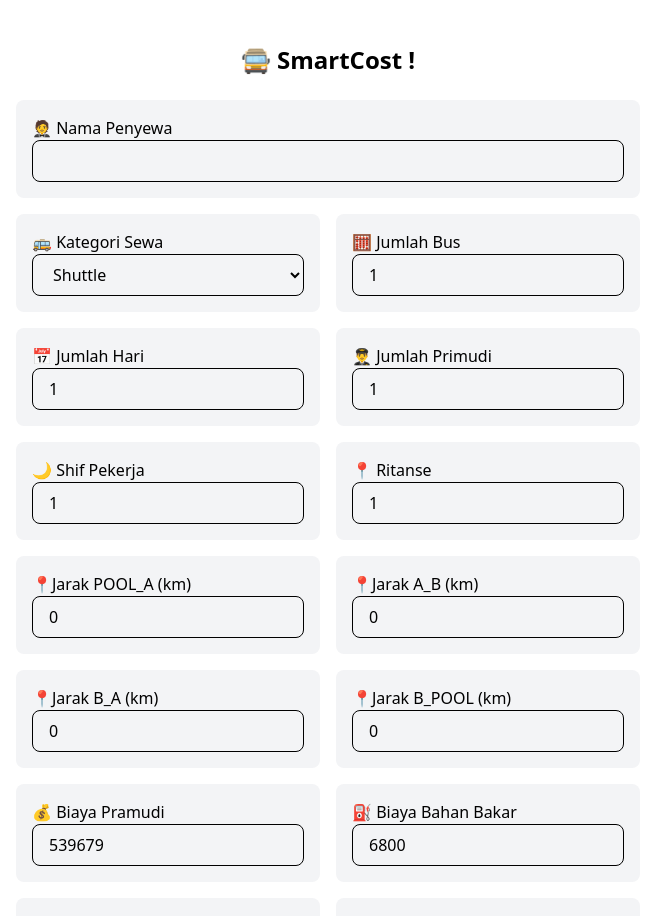
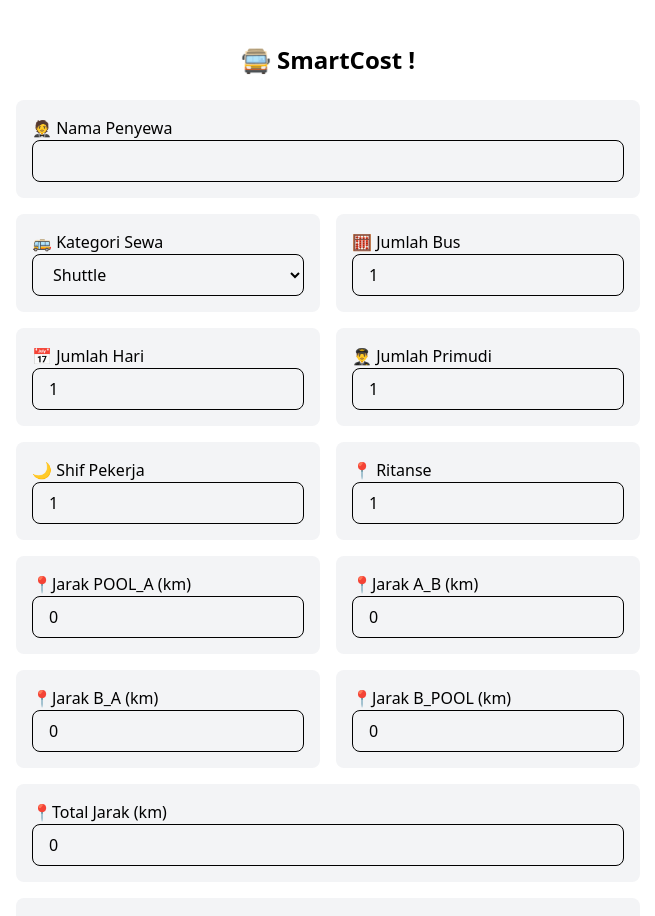
Before and after one commit to MohamadRiz/SmartCost, a React (Vite) app: page / in a window 1280 px wide. Shown: the top 916 px of the page, without its empty margins (312-967 px from the left). Built offline with nearby package versions, Linux system fonts and the light colour scheme.

Commit message:
update: add input total km and remove biaya

```diff
--- a/src/components/molecules/CostInput.jsx
+++ b/src/components/molecules/CostInput.jsx
@@ -3,11 +3,11 @@ import InputField from "../atoms/InputField";
 
 const CostInput = ({ fuelPrice, maintenancePrice, setFuelPrice, setMaintenancePrice, driverFee,
   setDriverFee,depreciationCost,setDepreciationCost }) => (
-  <div className="grid grid-cols-2 gap-4 mt-4">
-    <InputField label="💰 Biaya Pramudi" value={driverFee} onChange={(e) => setDriverFee(Number(e.target.value))} />
+  <div className="grid grid-cols-1 gap-4 mt-4">
+    {/* <InputField label="💰 Biaya Pramudi" value={driverFee} onChange={(e) => setDriverFee(Number(e.target.value))} /> */}
     <InputField label="⛽ Biaya Bahan Bakar" value={fuelPrice} onChange={(e) => setFuelPrice(Number(e.target.value))} />
-    <InputField label="🔧 Biaya Perawatan" value={maintenancePrice} onChange={(e) => setMaintenancePrice(Number(e.target.value))} />
-    <InputField label="🏗 Biaya Penyusutan per Bus" value={depreciationCost} onChange={(e) => setDepreciationCost(Number(e.target.value))} />
+    {/* <InputField label="🔧 Biaya Perawatan" value={maintenancePrice} onChange={(e) => setMaintenancePrice(Number(e.target.value))} /> */}
+    {/* <InputField label="🏗 Biaya Penyusutan per Bus" value={depreciationCost} onChange={(e) => setDepreciationCost(Number(e.target.value))} /> */}
   </div>
 );
 
--- a/src/components/organisms/BusForm.jsx
+++ b/src/components/organisms/BusForm.jsx
@@ -31,6 +31,8 @@ const BusForm = ({
   setDepreciationCost,
   margin,
   setMargin,
+  totalKm,
+  handleTotalChange,
 }) => (
   <>
     <div className="grid grid-cols-1 gap-4">
@@ -88,6 +90,13 @@ const BusForm = ({
       />
     </div>
     <DistanceInput distance={distance} setDistance={setDistance} />
+    <div className="grid grid-cols-1 gap-4 mt-4">
+     <InputField
+        value={totalKm}
+        onChange={handleTotalChange}
+        label="📍Total Jarak (km)"
+      />
+    </div>
     <CostInput
       fuelPrice={fuelPrice}
       maintenancePrice={maintenancePrice}
@@ -98,7 +107,7 @@ const BusForm = ({
       depreciationCost={depreciationCost}
       setDepreciationCost={setDepreciationCost}
     />
-    <div className="grid grid-cols-2 gap-4 mt-4">
+    <div className="grid grid-cols-1 gap-4 mt-4">
       <InputField
         label="📊 Margin (%)"
         value={margin}
--- a/src/pages/BusRentCalculator.jsx
+++ b/src/pages/BusRentCalculator.jsx
@@ -1,4 +1,4 @@
-import React, { useState } from "react";
+import React, { useEffect, useState } from "react";
 import BusForm from "../components/organisms/BusForm";
 import CalculationResults from "../components/organisms/CalculationResults";
 import jsPDF from "jspdf";
@@ -19,9 +19,9 @@ const BusRentCalculator = () => {
   const [margin, setMargin] = useState(10);
   const [tripCount, setTripCount] = useState(1);
   const [calculated, setCalculated] = useState(false);
+  const [totalKm, setTotalKm] = useState(0);
 
-  const totalKm = ((distance["a_B"] + distance["b_A"]) * tripCount * shifCount) +
-                      ((distance["pool_A"] + distance["b_Pool"]) * shifCount);
+
   const fuelCost = ((totalKm / 3) * fuelPrice) * busCount;
   const driverCost = (driverFee * driverCount) * shifCount;
   const maintenanceCost = totalKm * maintenancePrice * busCount;
@@ -31,6 +31,46 @@ const BusRentCalculator = () => {
   const totalRent = totaloperational * dayCount * busCount + (totaloperational * (margin / 100));
   const totalDailyRent = totalRent / dayCount;
 
+   // Calculate total KM based on the given formula
+   const calculateTotalKm = () => {
+    return (
+      (distance["a_B"] + distance["b_A"]) * tripCount * shifCount +
+      (distance["pool_A"] + distance["b_Pool"]) * shifCount
+    );
+  };
+
+  // Auto-update total KM when values change
+  useEffect(() => {
+    setTotalKm(calculateTotalKm());
+  }, [distance, tripCount, shifCount]);
+
+  // Handle manual changes to total KM
+  const handleTotalChange = (e) => {
+    const newTotalKm = Number(e.target.value);
+    const currentTotal = calculateTotalKm();
+
+    if (currentTotal === 0) {
+      // Prevent division by zero: Distribute manually if total was 0
+      const equalShare = newTotalKm / 4;
+      setDistance({
+        pool_A: equalShare,
+        a_B: equalShare,
+        b_A: equalShare,
+        b_Pool: equalShare,
+      });
+    } else {
+      // Adjust each distance proportionally
+      const factor = newTotalKm / currentTotal;
+      const updatedDistances = Object.keys(distance).reduce((acc, key) => {
+        acc[key] = distance[key] * factor;
+        return acc;
+      }, {});
+
+      setDistance(updatedDistances);
+    }
+
+    setTotalKm(newTotalKm);
+  };
   const handleCalculate = () => {
     setCalculated(true);
   };
@@ -130,7 +170,7 @@ const BusRentCalculator = () => {
   return (
     <div className="max-w-2xl mx-auto p-6 bg-white shadow-lg rounded-xl">
       <h2 className="text-2xl font-bold mb-6 text-center">🚍 SmartCost !</h2>
-      <BusForm {...{ name, setName, busType, setBusType, busCount, setBusCount, dayCount, setDayCount, shifCount, setShifCount, driverCount, setDriverCount,tripCount, setTripCount, distance, setDistance, fuelPrice, setFuelPrice, driverFee, setDriverFee, maintenancePrice, setMaintenancePrice, depreciationCost, setDepreciationCost, margin, setMargin }} />
+      <BusForm {...{ name, setName, busType, setBusType, busCount, setBusCount, dayCount, setDayCount, shifCount, setShifCount, driverCount, setDriverCount,tripCount, setTripCount, distance, setDistance, fuelPrice, setFuelPrice, driverFee, setDriverFee, maintenancePrice, setMaintenancePrice, depreciationCost, setDepreciationCost, margin, setMargin, totalKm, handleTotalChange }} />
       <div className="flex gap-4 mt-4">
         <button onClick={handleCalculate} className="w-full p-2 bg-blue-500 text-white rounded-lg">🧮 Calculate</button>
         <button onClick={handleClear} className="w-1/4 p-2 bg-gray-500 text-white rounded-lg">❌ Clear</button>
```
